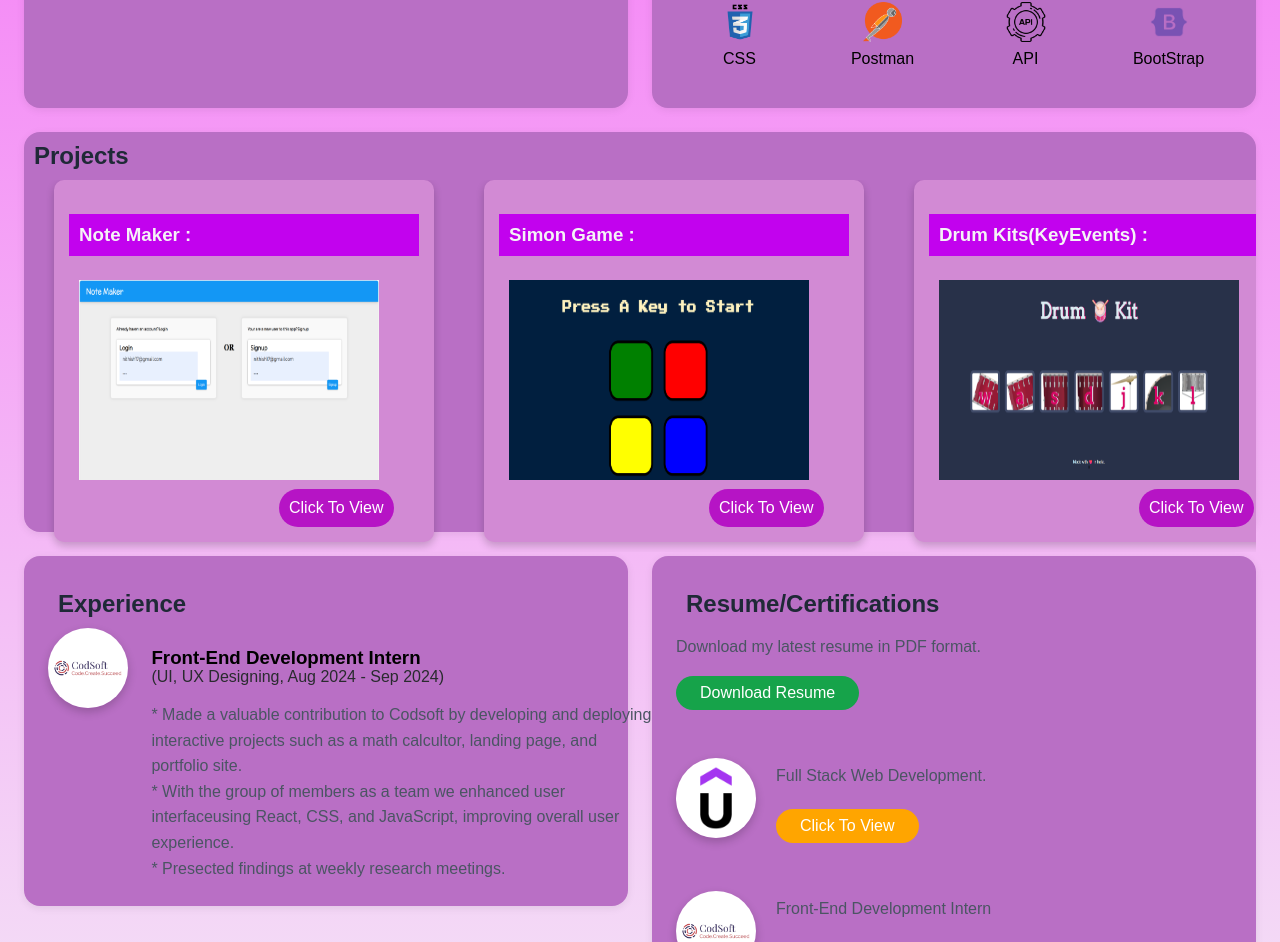
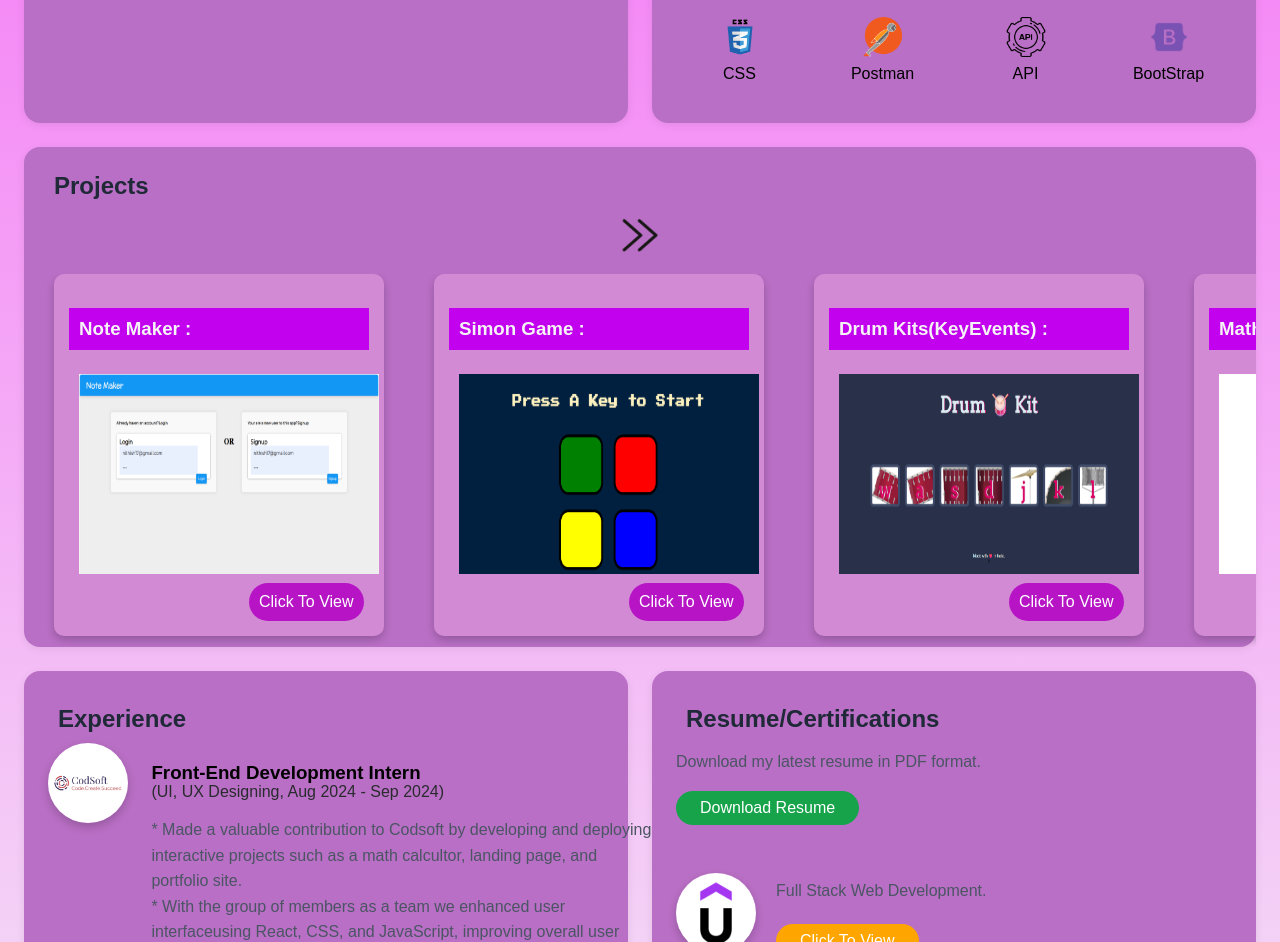
Before and after one commit to vignesh3002-cr/Personal-Portfolio, a React (Vite) app: page / in a window 1280 px wide. Shown: the part 792-1734 px from the top of the page. Built offline with nearby package versions, Linux system fonts and the light colour scheme.

Commit message:
some features where added newly

```diff
--- a/src/Portfolio.jsx
+++ b/src/Portfolio.jsx
@@ -10,9 +10,6 @@ export default function Portfolio() {
     AOS.init({ duration: 1000, once: true });
   }, []);
   const [showMenu,setShowmenu]=useState(false);
-  const[mainPage,setMainpage]=useState(true);
-  const[subHeading,setSubheading]=useState(false);
-
   return (
 
   <div className="portfolio-wrapper">
@@ -38,7 +35,7 @@ export default function Portfolio() {
           {showMenu && (
             <div className="dropdown-menu">
               <div className="dropdown-item"><button className="dropdown-button" style={{color:"white"}} onClick={()=>{document.getElementById("experience")?.scrollIntoView({behavior:"smooth"})}}>Experience</button></div>
-              <div className="dropdown-item"><button className="dropdown-button" style={{color:"white"}}>Certification</button></div>
+              <div className="dropdown-item"><button className="dropdown-button" style={{color:"white"}} onClick={()=>{document.getElementById("resume")?.scrollIntoView({behavior:"smooth"})}}>Certification</button></div>
               <div className="dropdown-item"><button className="dropdown-button" style={{color:"white"}} onClick={()=>{document.getElementById("projects")?.scrollIntoView({behavior:"smooth"})}}>Projects</button></div>
               <div className="dropdown-item"><button className="dropdown-button" style={{color:"white"}} onClick={()=>{document.getElementById("resume")?.scrollIntoView({behavior:"smooth"})}}>Resume</button></div>
             </div>
@@ -105,7 +102,9 @@ export default function Portfolio() {
           </div>
 
         <div id="projects" className="portfolio-card full-width" data-aos="fade-up" data-aos-delay="200">
-          <h2 className="portfolio-section-title">Projects</h2>
+          <h2 className="portfolio-section-title proj">Projects</h2>
+          <img src="/Right.png" className="logo"></img>
+
           <div className="Project_cards">
             <div className="project">
               <h3>Note Maker :</h3>
--- a/src/styles/Portfolio.css
+++ b/src/styles/Portfolio.css
@@ -15,8 +15,8 @@
 }
 
 .profile-image {
-  width: 120px;
-  height: 120px;
+  width: 127px;
+  height: 135px;
   border-radius: 9999px;
   object-fit: cover;
   margin: 0 auto 1rem;
@@ -202,6 +202,7 @@
 
 .dropdown-button:hover{
   text-transform: uppercase;
+  cursor: pointer;
 }
 .codsoft-image{
    width: 80px;
@@ -255,8 +256,8 @@
   padding: 15px;
   margin-left: 30px;
   border-radius: 10px;
-  min-width: 350px;
-  max-width: 350px;
+  min-width: 300px;
+  max-width: 300px;
   box-shadow: 0 4px 8px rgba(0, 0, 0, 0.2);
 }
 .project:hover{
@@ -270,7 +271,7 @@
   padding-bottom: 10px;
 }
 .full-width{
-  height: 400px;
+  height: 500px;
 }
 .portfolio-section-title{
   margin: 10px;
@@ -285,8 +286,24 @@
 .course_button{
   margin-left: 100px;
   margin-top: 5px;
-  background-color: orange;
+  background-color:orange;
 }
 .contact{
   height: 200px;
 }
+.full-width h1{
+  margin-left: 40%;
+  height: 15px;
+  width: 15px;
+}
+.logo{
+  object-fit: contain;
+  height: 50px;
+  width: 50px;
+  margin-left: 48%;
+  padding-bottom: 10px;
+}
+.proj{
+  margin-left: 30px;
+  margin-top: 25px;
+}
--- a/tailwind.config.js
+++ b/tailwind.config.js
@@ -1,4 +1,5 @@
 /** @type {import('tailwindcss').Config} */
+
 export default {
   content: [
     "./index.html",
```
Also changed, not shown: public/Right.png (added).
